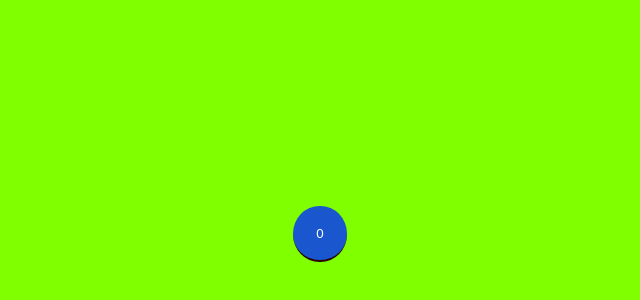
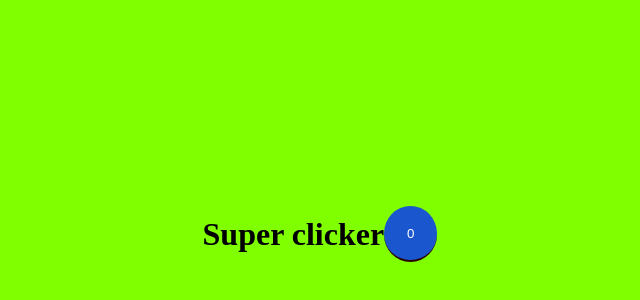
Before and after one commit to Bobby-Jack/DEMO-CICD, a plain HTML site: page index.html in a window 1280 px wide. Shown: the part 174-474 px from the top of the page, without its empty margins (320-960 px from the left). Drawn offline with Linux system fonts and the light colour scheme.

Commit message:
add title

```diff
--- a/index.html
+++ b/index.html
@@ -8,7 +8,7 @@
 </head>
 <body>
 
-
+    <h1>Super clicker</h1>
     <button id="clickbtn"><span id="clickcount">X</span></button>
 
 
```
